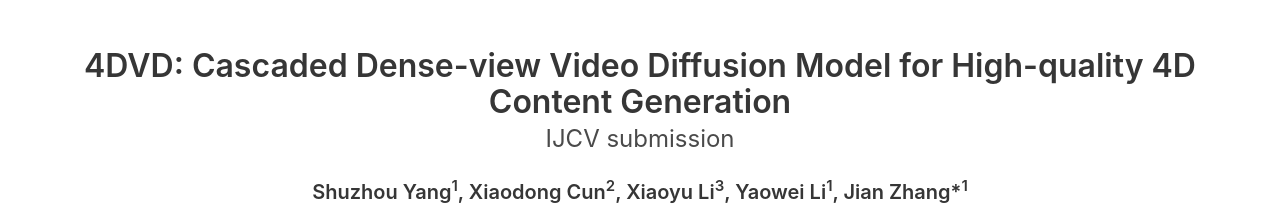
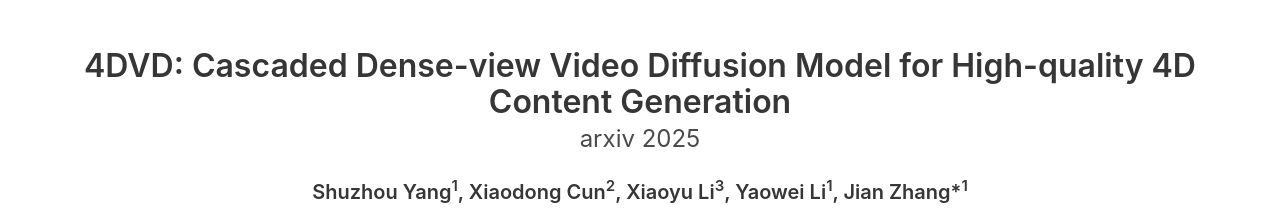
Before and after one commit to 4DVD/4DVD, a plain HTML site: page index.html in a window 1280 px wide. Shown: the top 208 px of the page. Drawn offline with nearby package versions, Linux system fonts and the light colour scheme; some packages are replaced by stand-ins of ours; a script that the page names is missing.

Commit message:
Update index.html

```diff
--- a/index.html
+++ b/index.html
@@ -29,7 +29,7 @@
     <!-- 论文标题 -->
     <p class="title is-3"> 4DVD: Cascaded Dense-view Video Diffusion Model for High-quality 4D Content Generation </p>
     <!-- 会议信息 -->
-    <p class="subtitle is-4"> IJCV submission</p>
+    <p class="subtitle is-4"> arxiv 2025</p>
     <!-- 作者 -->
     <p class="title is-5 mt-2">
       Shuzhou Yang<sup>1</sup>,
```
